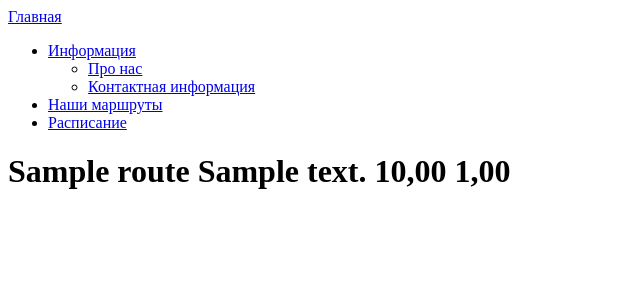
After one commit to CrazyQWERTYlunch/SUP-Board-Manager, a Django app: a page that uses backend/templates/base.html in a window 1280 px wide. The commit adds this page. Shown: the top 300 px of the page, without its empty margins (0-640 px from the left). Run offline with Django 5.2, Linux system fonts and the light colour scheme; tables that the repository leaves empty hold one stand-in row (values such as "Sample post").

Commit message:
added base templates and views for app 'catalog'

```diff
--- a/backend/catalog/models.py
+++ b/backend/catalog/models.py
@@ -59,7 +59,7 @@ class Route(models.Model):
         return f'{self.name} - {self.price}'
 
     def get_absolute_url(self):
-        return reverse("route", kwargs={"slug": self.slug})
+        return reverse("catalog:route", kwargs={"slug": self.slug})
 
 
     # Прокси и менеджер модели
--- /dev/null
+++ b/backend/catalog/templates/catalog/route_detail.html
@@ -0,0 +1,8 @@
+{% extends "base.html" %}
+
+{% block content %}
+    {{route.name}}
+    {{route.description}}
+    {{route.price}}
+    {{route.complexity}}
+{% endblock  %}
--- a/backend/catalog/views.py
+++ b/backend/catalog/views.py
@@ -9,7 +9,12 @@ def routes_view(request):
 
     routes = Route.objects.all() # Возможно стоит перекрутить на показ с категориями
 
-    return(request, 'catalog/routes.html', {'routes': routes})
+    context = {
+        'title': 'SUP-Маршруты',
+        'routes': routes,
+    }
+
+    return render(request, 'catalog/routes.html', context=context)
 
 
 def route_detail_view(request, slug=False):
--- a/backend/templates/base.html
+++ b/backend/templates/base.html
@@ -7,6 +7,25 @@
             Document {% endblock%} </title>
 </head>
 <body>
+    <header>
+        <nav class="navbar">
+            <div class="container">
+                <a class="navbar brand" href="{% url "main:index" %}">Главная</a>
+                    <ul class="navbar-nav">
+                        <li><a class="nav-item dropdown" href="#">Информация</a>
+                            <ul class="dropdown-menu">
+                                <li><a class="dropdown-item" href="{% url "main:about" %}">Про нас</a></li>
+                                <li><a class="dropdown-item" href="#">Контактная информация</a></li>
+                            </ul>
+                        </li>
+                        <li><a class="nav-item" href="{% url "catalog:routes" %}">Наши маршруты</a></li>
+                        <li><a class="nav-item" href="#">Расписание</a></li>
+                    </ul>
+            </div>
+        </nav>
+    </header>
+
+
     <h1> {% block content %}
         Home - page
         {% endblock %}</h1>
```
Also changed, not shown: backend/catalog/templates/catalog/routes.html (added, +18 -0 lines), backend/catalog/migrations/0001_initial.py (added).
